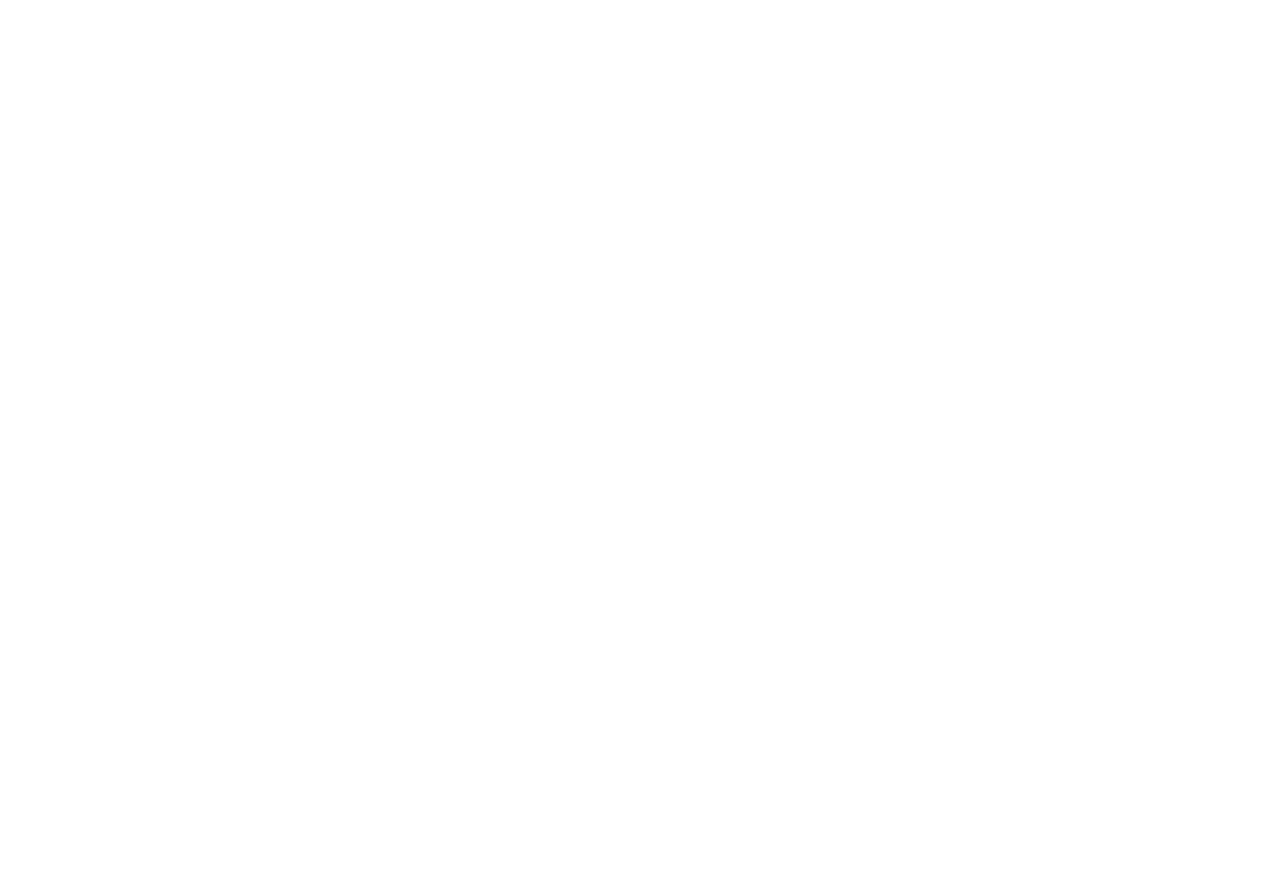
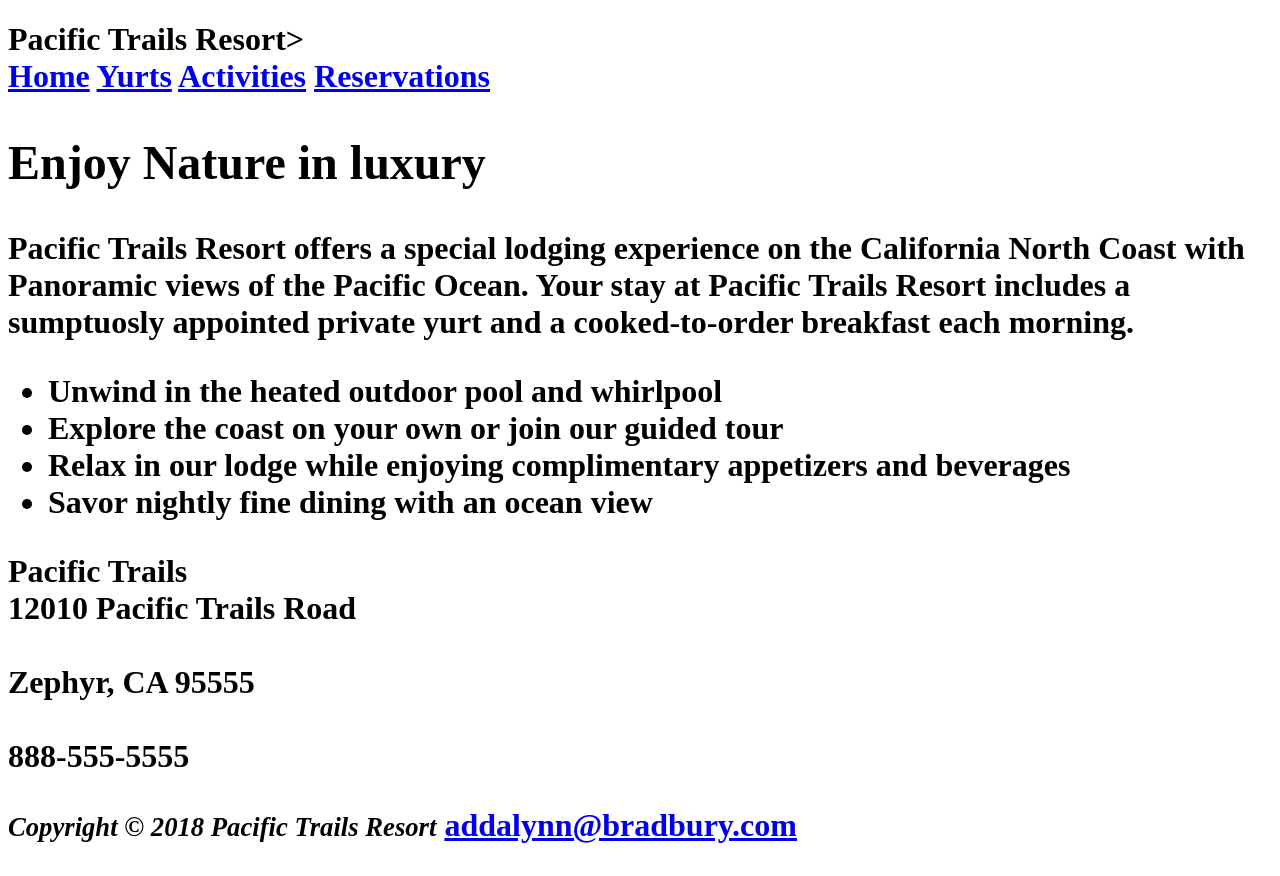
Before and after one commit to 44144-Sp22/ch2casestudy-addalynnbradbury, a plain HTML site: page index.html in a window 1280 px wide. Before the commit the page ends 800 px from the top, so only its background shows below. Drawn offline with Linux system fonts and the light colour scheme.

Commit message:
Update index.html

```diff
--- a/index.html
+++ b/index.html
@@ -5,6 +5,41 @@
 <meta charset="utf-8">
 </head>
 <body>
+  <h1>Pacific Trails Resort>
+
+  <nav>
+    <a href="index.html">Home</a>
+    <a href="yurts.html">Yurts</a>
+    <a href="activities.html">Activities</a>
+    <a href="reservations.html">Reservations</a>
+  </nav>
+
+  <main>
+    <h2>Enjoy Nature in luxury</h2>
+    <p>Pacific Trails Resort offers a special lodging experience on the California North Coast
+      with Panoramic views of the Pacific Ocean. Your stay at Pacific Trails Resort includes a
+      sumptuosly appointed private yurt and a cooked-to-order breakfast each morning.
+    </p>
+    <ul>
+      <li>Unwind in the heated outdoor pool and whirlpool</li>
+      <li>Explore the coast on your own or join our guided tour</li>
+      <li>Relax in our lodge while enjoying complimentary appetizers and beverages</li>
+      <li>Savor nightly fine dining with an ocean view</li>
+    </ul>
+
+    <div>
+      Pacific Trails
+      <br>12010 Pacific Trails Road</br>
+      <br>Zephyr, CA 95555</br>
+      <br>888-555-5555</br>
+    </main>
+
+    <footer>
+      <p>
+        <small><i>Copyright &copy; 2018 Pacific Trails Resort</i></small>
+        <a href="mailto:addalynn@bradbury.com">addalynn@bradbury.com</a>
+      </p>
+    </footer>
 
 </body>
 </html>
```
